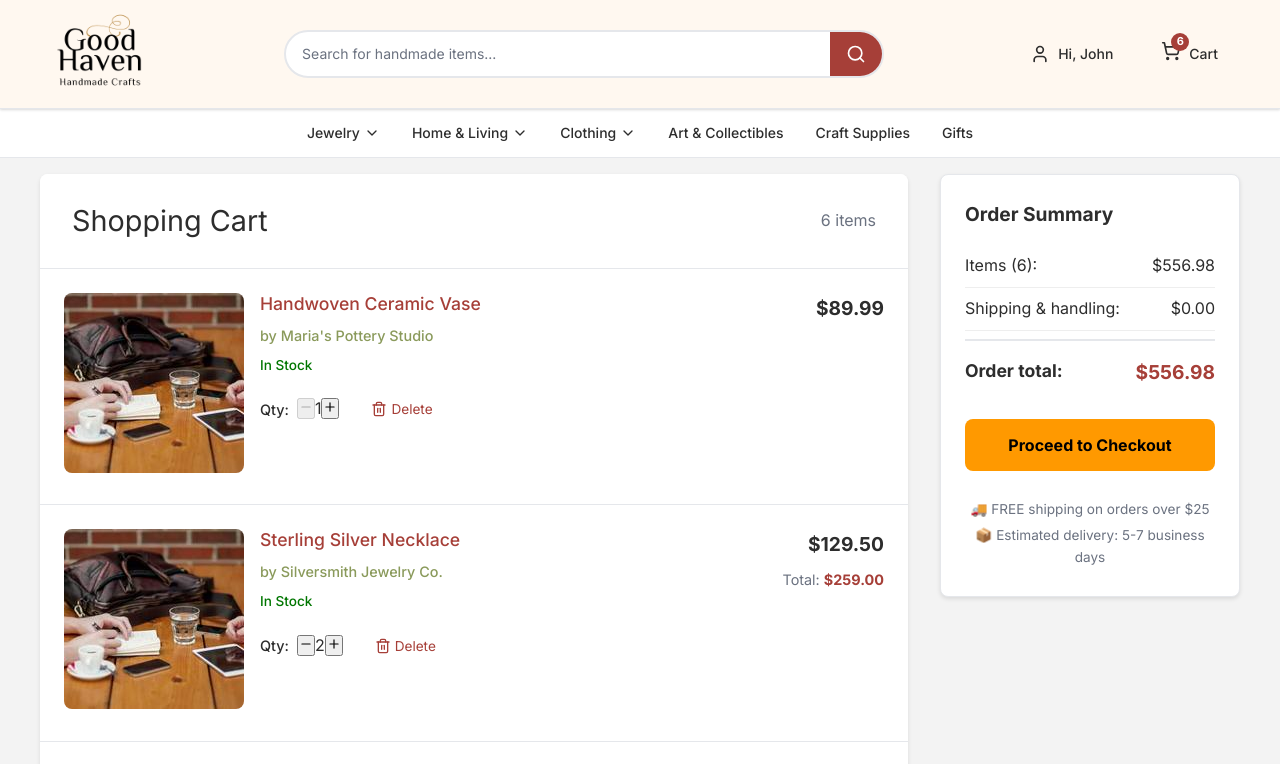
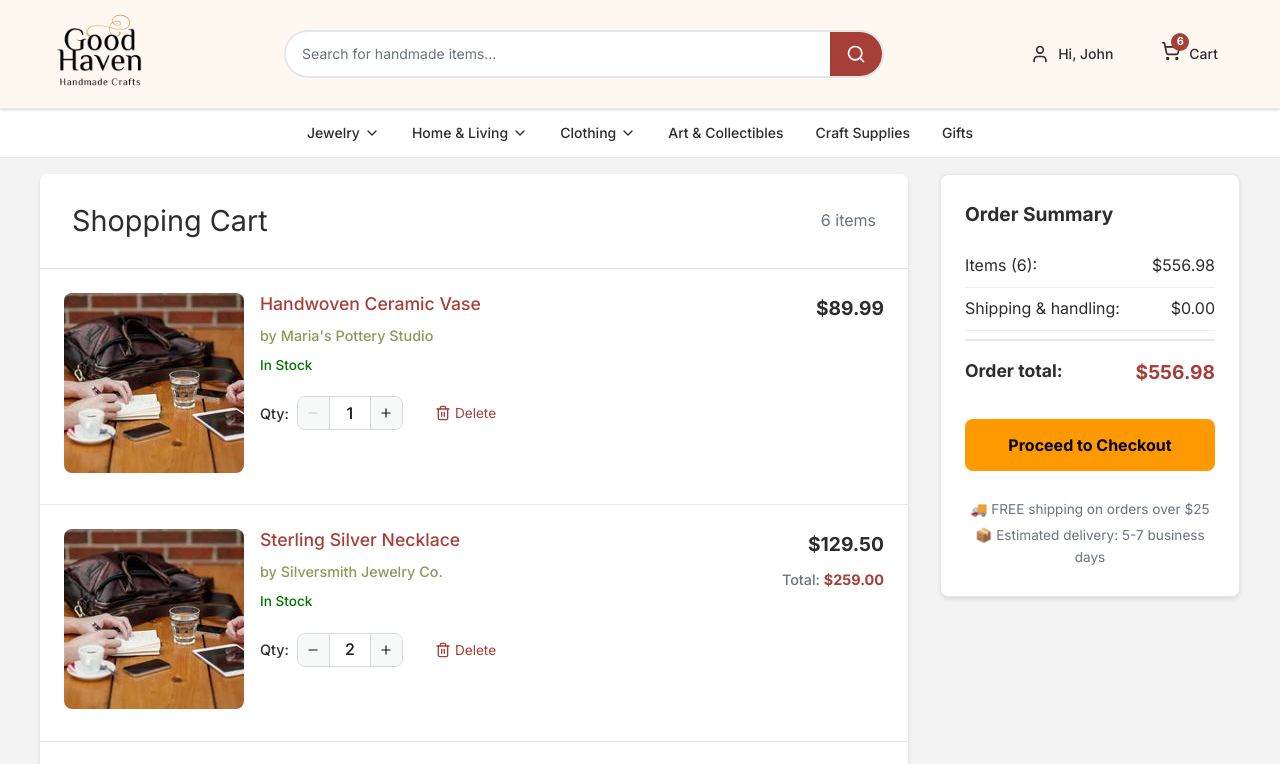
Before and after one commit to BrandonMHerrin/WDD430-Team15, a Next.js app: page /cart in a window 1280 px wide. Shown: the top 764 px of the page. Built offline with nearby package versions, Linux system fonts and the light colour scheme.

Commit message:
contorls css

```diff
--- a/src/components/cart.css
+++ b/src/components/cart.css
@@ -28,6 +28,11 @@
           color: var(--artisan-terracotta);
           margin: 0;
           line-height: 1.3;
+        }
+
+        .product-name:hover {
+          color: #c7511f;
+          text-decoration: underline;
         }
 
         .store-name {
@@ -63,6 +68,67 @@
           font-weight: 500;
         }
 
+         .quantity-controls {
+          display: flex;
+          align-items: center;
+          border: 1px solid #d5d9d9;
+          border-radius: 8px;
+          background: white;
+          overflow: hidden;
+        }
+
+        .quantity-btn {
+          display: flex;
+          align-items: center;
+          justify-content: center;
+          width: 32px;
+          height: 32px;
+          border: none;
+          background: #f7f8f8;
+          color: #0f1111;
+          cursor: pointer;
+          transition: all 0.2s ease;
+          font-weight: 500;
+        }
+
+        .quantity-btn:hover:not(:disabled) {
+          background: #e3e6e6;
+        }
+
+        .quantity-btn:active:not(:disabled) {
+          background: #d5d9d9;
+        }
+
+        .quantity-btn:disabled {
+          background: #f7f8f8;
+          color: #c7c7c7;
+          cursor: not-allowed;
+        }
+
+        .quantity-btn.decrease {
+          border-right: 1px solid #d5d9d9;
+        }
+
+        .quantity-btn.increase {
+          border-left: 1px solid #d5d9d9;
+        }
+
+        .quantity-display {
+          display: flex;
+          align-items: center;
+          justify-content: center;
+          min-width: 40px;
+          height: 32px;
+          padding: 0 8px;
+          font-size: 1rem;
+          font-weight: 500;
+          color: #0f1111;
+          background: white;
+          border: none;
+          text-align: center;
+        }
+
+
         .quantity-select {
           padding: 0.25rem 0.5rem;
           border: 1px solid var(--border-light);
@@ -97,11 +163,13 @@
         }
 
         .item-pricing {
+        flex-shrink: 0;
           text-align: right;
           display: flex;
           flex-direction: column;
           justify-content: flex-start;
           gap: 0.5rem;
+          min-width: 80px;
         }
 
         .unit-price .price {
@@ -115,6 +183,10 @@
           color: var(--text-secondary);
         }
 
+        .total-label {
+          font-weight: 500;
+        }
+
         .total-amount {
           font-weight: bold;
           color: var(--artisan-terracotta);
@@ -122,6 +194,7 @@
 
         @media (max-width: 768px) {
           .cart-item {
+            flex-direction: column;
             grid-template-columns: 120px 1fr;
             gap: 0.75rem;
           }
```
